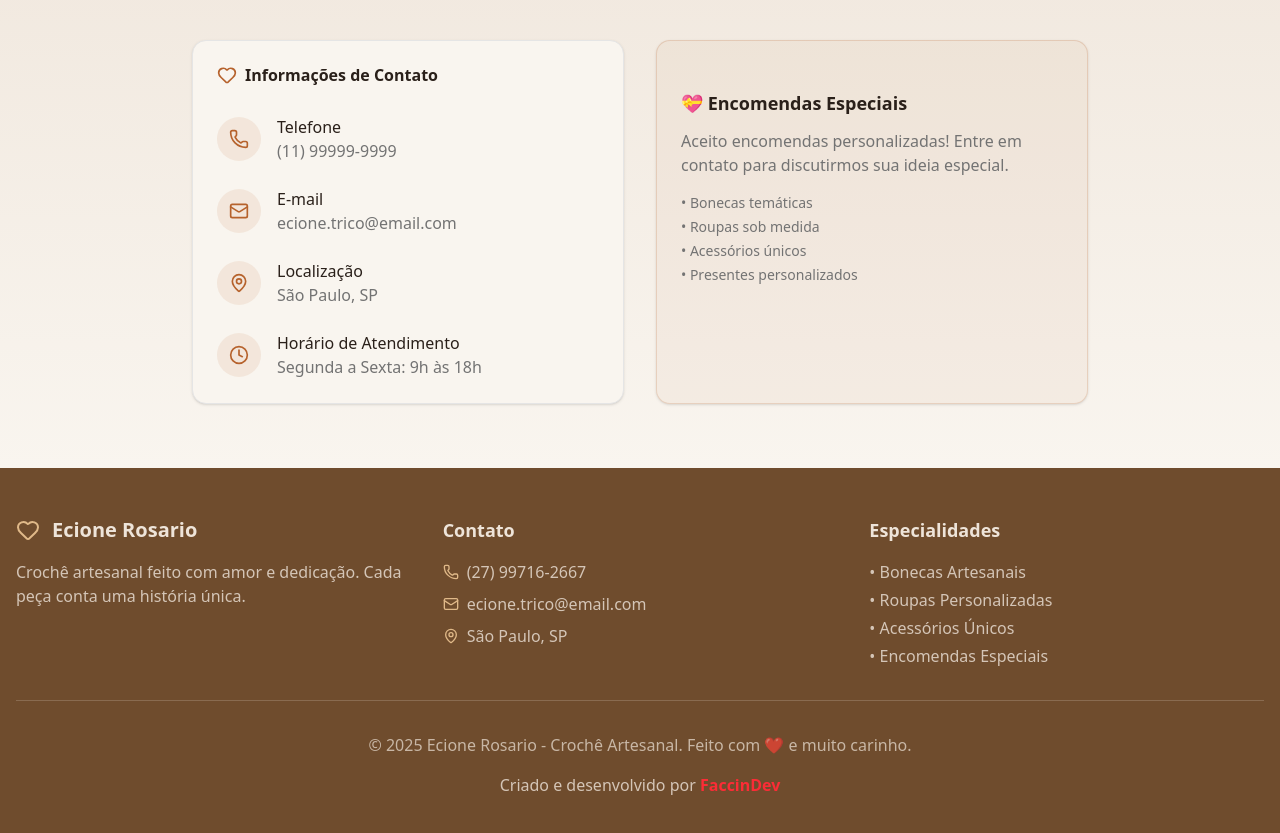
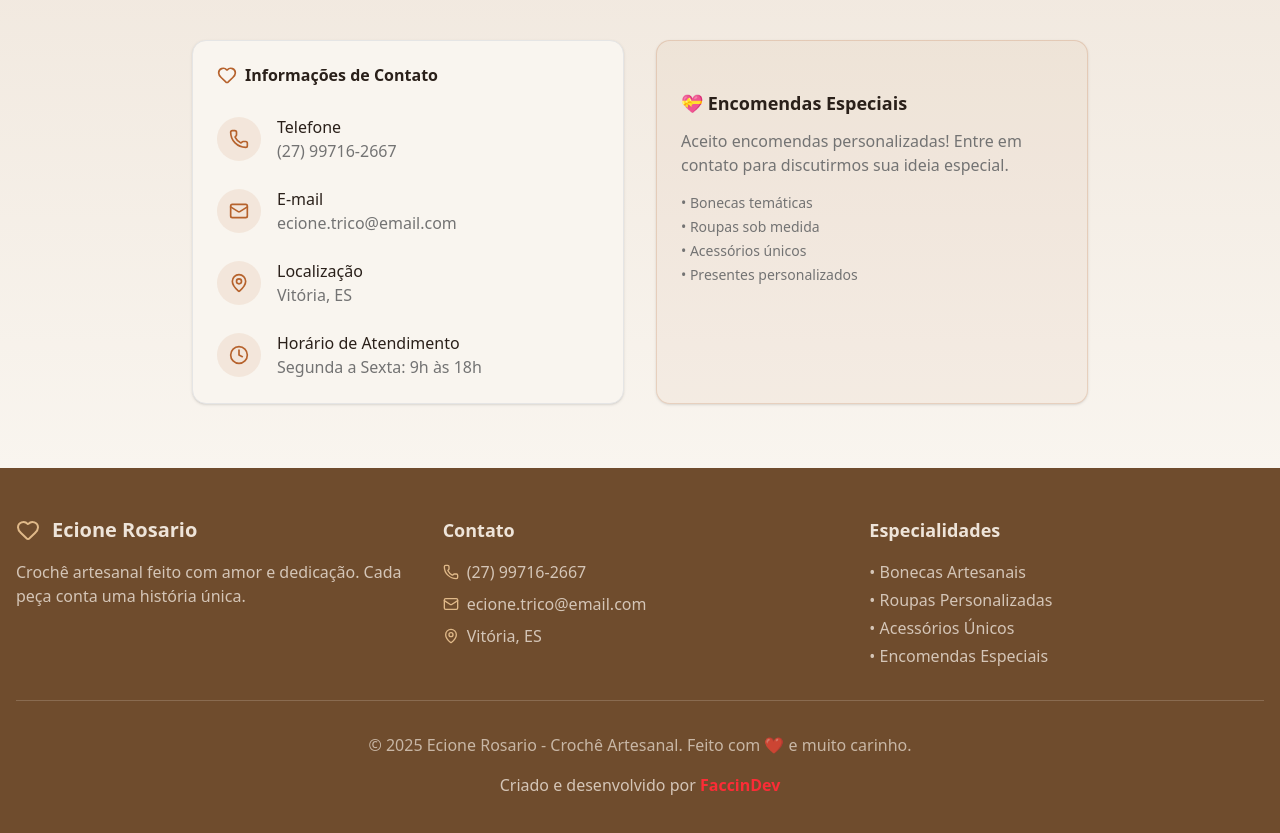
Before and after one commit to Faccin27/entre-pontos-trico, a Next.js app: page / in a window 1280 px wide. Shown: the part 2600-3433 px from the top of the page. Built offline with nearby package versions, Linux system fonts and the light colour scheme.

Commit message:
fix: contact section info

```diff
--- a/src/components/contact.tsx
+++ b/src/components/contact.tsx
@@ -35,7 +35,7 @@ const Contact = () => {
                   </div>
                   <div>
                     <h4 className="font-medium text-foreground">Telefone</h4>
-                    <p className="text-muted-foreground">(11) 99999-9999</p>
+                    <p className="text-muted-foreground">(27) 99716-2667</p>
                   </div>
                 </div>
 
@@ -55,7 +55,7 @@ const Contact = () => {
                   </div>
                   <div>
                     <h4 className="font-medium text-foreground">Localização</h4>
-                    <p className="text-muted-foreground">São Paulo, SP</p>
+                    <p className="text-muted-foreground">Vitória, ES</p>
                   </div>
                 </div>
 
--- a/src/components/footer.tsx
+++ b/src/components/footer.tsx
@@ -32,7 +32,7 @@ const Footer = () => {
               </div>
               <div className="flex items-center space-x-2">
                 <MapPin className="h-4 w-4 text-wood-accent" />
-                <span className="text-wood-light/80">São Paulo, SP</span>
+                <span className="text-wood-light/80">Vitória, ES</span>
               </div>
             </div>
           </div>
```
